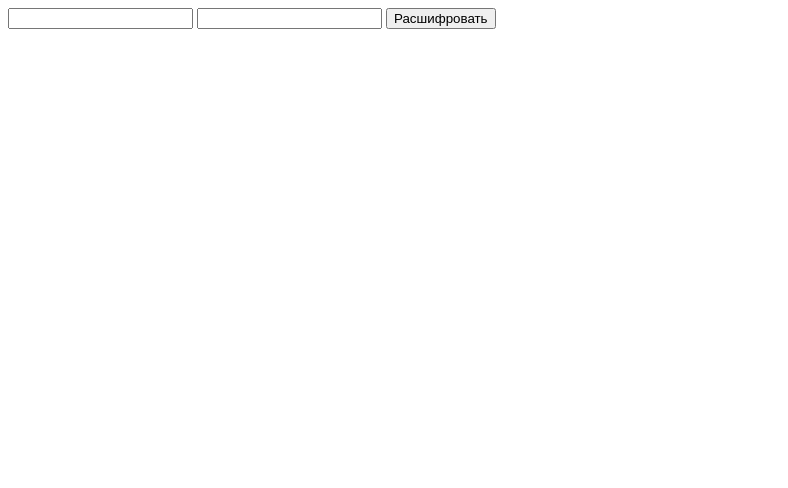
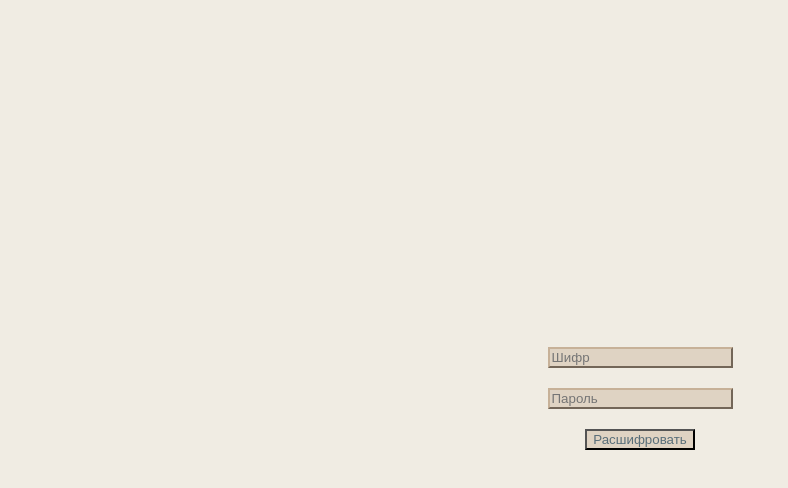
Before and after one commit to averageNetAdmin/decoder, a plain HTML site: page index.html in a window 1280 px wide. Shown: the whole page, without its empty margins (0-788 px from the left). Drawn offline with Linux system fonts and the light colour scheme.

Commit message:
Add files via upload

```diff
--- a/decrypt.js
+++ b/decrypt.js
@@ -54,4 +54,4 @@ function bin2String(array) {
       result += String.fromCharCode(parseInt(array[i], 2));
     }
     return result;
-  }
+}
--- a/index.html
+++ b/index.html
@@ -4,13 +4,14 @@
     <meta charset="UTF-8">
     <meta http-equiv="X-UA-Compatible" content="IE=edge">
     <meta name="viewport" content="width=device-width, initial-scale=1.0">
-    <title>Document</title>
+    <link rel="stylesheet" href="main.css">
+    <title>New Year 2023</title>
 </head>
 <body>
-    <input type="text" class="data" >
-    <input type="text" class="password">
-    <button class="button">Расшифровать</button>
-    <div class="result"></div>
+    <div class="container"><input type="text" class="data" placeholder="Шифр"></div>
+    <div class="container"><input type="text" class="password" placeholder="Пароль"></div>
+    <div class="container"><button class="button">Расшифровать</button></div>
+    <div class="result container"></div>
     <script src="decrypt.js"></script>
 </body>
 </html>
--- /dev/null
+++ b/main.css
@@ -0,0 +1,27 @@
+body {
+    color: #596e79;
+    background-color: #f0ece3;
+    height: 100vh;
+    display: flex;
+    flex-direction: column;
+    justify-content: center;
+    align-items: center;
+}
+
+.button {
+    background-color: #dfd3c3;
+    color: #596e79;
+}
+
+.container {
+    margin: 10px;
+}
+
+input {
+
+    color: #596e79;
+    background-color: #dfd3c3;
+    border-color: #c7b198;
+    border-style: outset;
+    box-shadow: none;
+}
```
